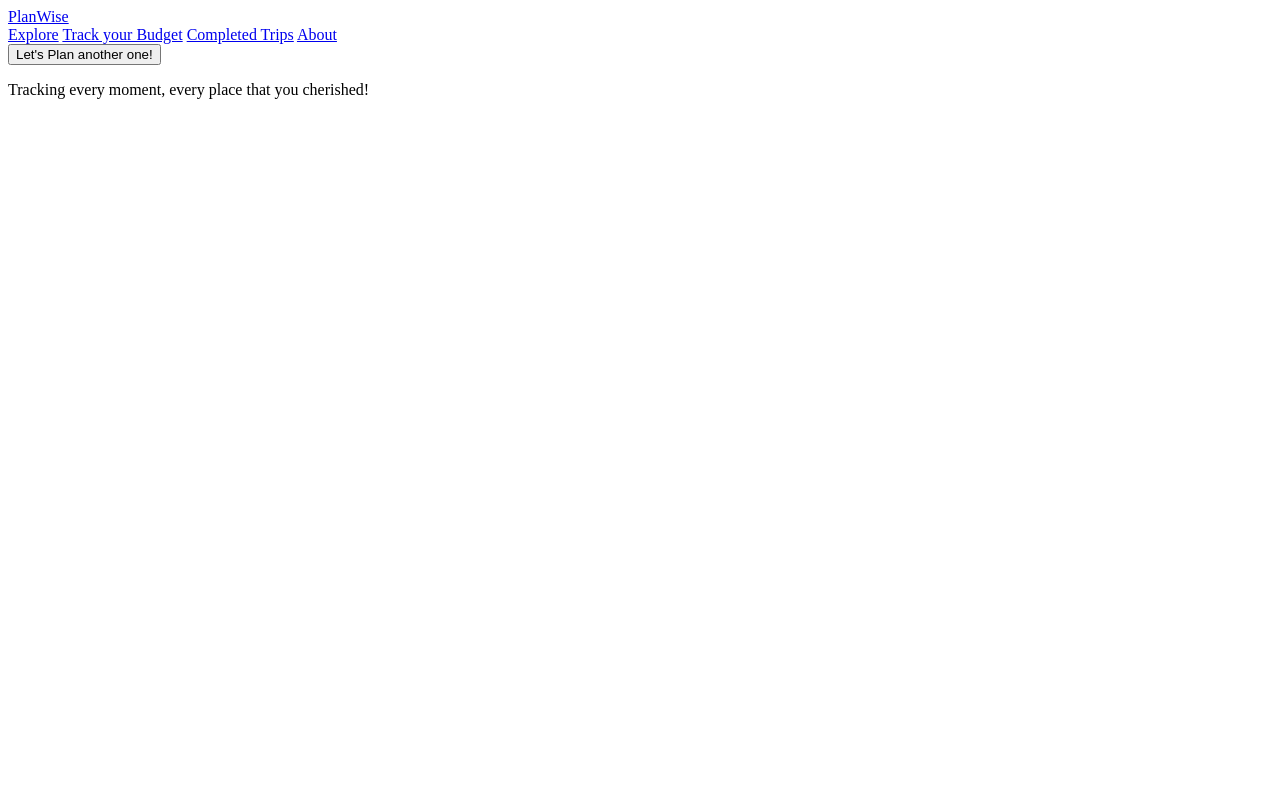
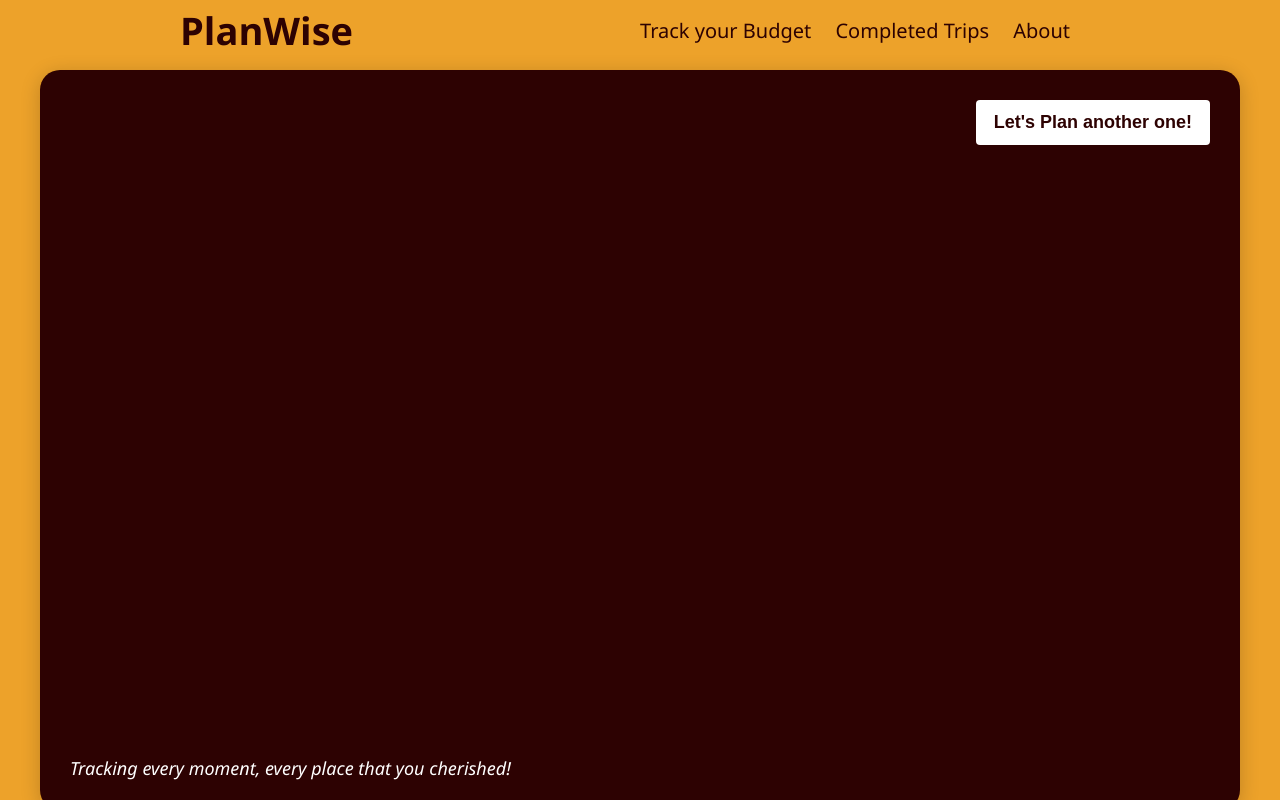
Before and after one commit to ChakshikaGupta0706/TravelPlanner, a plain HTML site: page index.html in a window 1280 px wide. Drawn offline with Linux system fonts and the light colour scheme.

Commit message:
Updated the dashboard

```diff
--- a/index.html
+++ b/index.html
@@ -1,12 +1,15 @@
 <!DOCTYPE html>
+<html>
 <head>
+    <meta charset="UTF-8">
+    <meta name="viewport" content="width=device-width initial-scale=1.0">
     <title>PlanWise-Your Ultimate Digital Travel Planner</title>
+    <link rel="stylesheet" href="styles.css">
 </head>
 <body>
     <navbar class="navbar">
         <a href="#" class="logo">PlanWise</a>
-        <div>
-            <a href="#">Explore</a>
+        <div class="features">
             <a href="#">Track your Budget</a>
             <a href="#">Completed Trips</a>
             <a href="#">About</a>
@@ -20,4 +23,6 @@
             <p class="comment">Tracking every moment, every place that you cherished!</p>
         </div>
     </section>
+    <script href="app.js"></script>
 </body>
+</html>
--- /dev/null
+++ b/styles.css
@@ -0,0 +1,81 @@
+* {
+    margin: 0;
+    padding: 0;
+    box-sizing: border-box;
+}
+
+html, body {
+    height: 100vh;
+    width: 100vw;
+    overflow: hidden;
+    font-family: 'Segoe UI', sans-serif;
+    background-color: #eda22a;
+}
+
+
+.navbar {
+    display: flex;
+    justify-content: space-between;
+    align-items: center;
+    height: 60px;
+    padding: 0 180px;
+    background: #eda22a;
+}
+
+.logo {
+    text-decoration: None;
+    font-size: 38px;
+    font-weight: 650;
+    color: rgb(45, 2, 2);
+}
+
+.features {
+    padding: 20px;
+}
+
+.features a {
+    text-decoration: None;
+    padding: 10px;
+    color: rgb(45, 2, 2);
+    font-weight: 550;
+    font-size: 20px;
+}
+
+.dashboard {
+    flex: 1;
+    position: relative;
+    width: 95%;
+    max-width: 1200px;
+    margin: 10px auto;
+    border-radius: 20px;
+    display: flex;
+    flex-direction: column;
+    box-shadow: 0px 4px 20px rgba(0, 0, 0, 0.2);
+    height: calc(100% - 60px);
+    justify-content: space-between ;
+    padding: 20px;
+    background-color: rgb(45, 2, 2);
+}
+
+.newtripbtn {
+    position: absolute;
+    top: 30px;
+    right: 30px;
+    background-color: white;
+    color:rgb(45, 2, 2);
+    border: None;
+    padding: 12px 18px;
+    font-weight: 600;
+    cursor: pointer;
+    border-radius: 4px;
+    font-size: 18px;
+}
+
+.comment {
+    position: absolute;
+    bottom: 30px;
+    left: 30px;
+    color:white;
+    font-size: 18px;
+    font-style: italic;
+}
```
Also changed, not shown: app.js (added).
